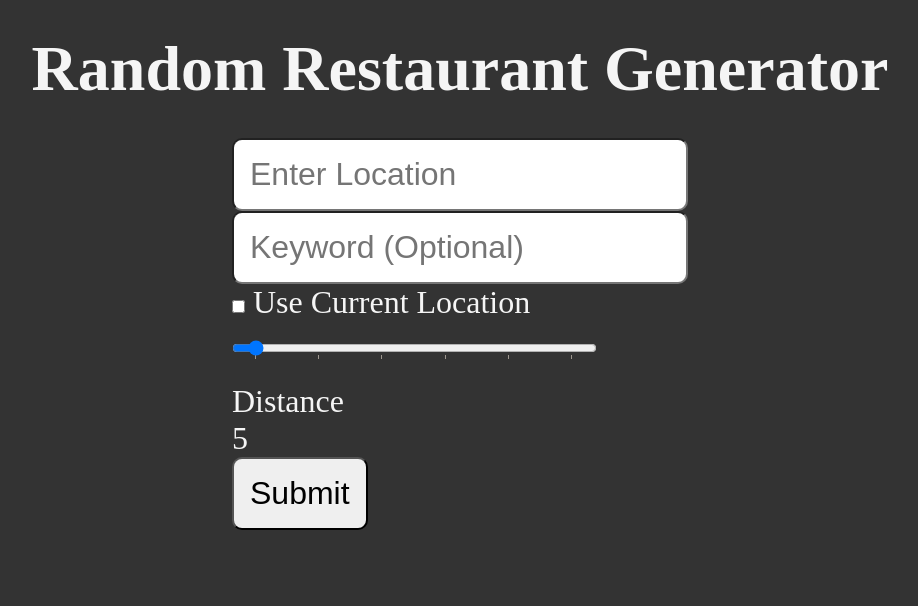
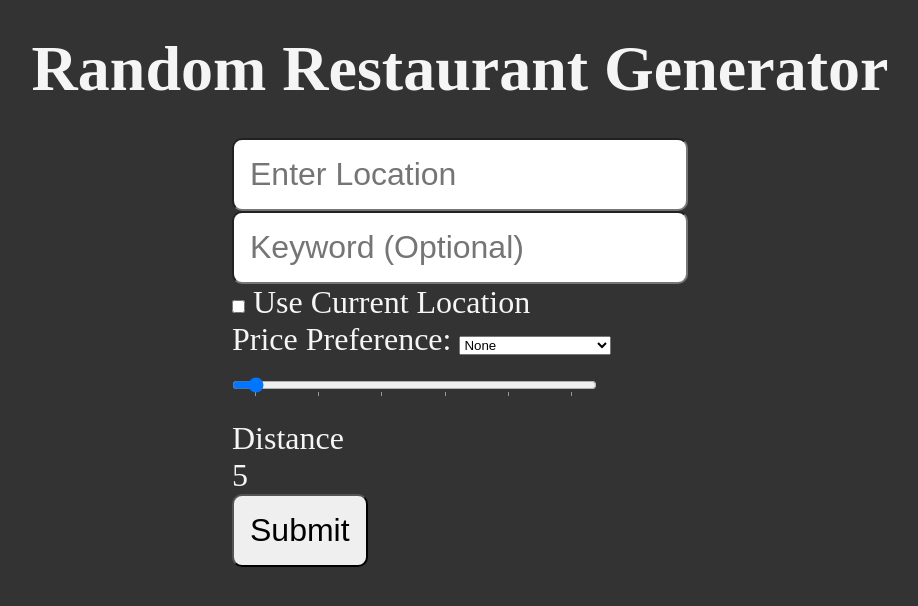
Before and after one commit to samweeber123/python-randomRestaurantGenerator, a Flask app: page / in a window 1280 px wide. Shown: the top 606 px of the page, without its empty margins (180-1098 px from the left). Run offline with Flask 3, Linux system fonts and the light colour scheme.

Commit message:
Added price dropdown

```diff
--- a/server.py
+++ b/server.py
@@ -14,8 +14,13 @@ def get_restaurant():
     location = request.args.get('Location')
     radius_in_miles = int(request.args.get('Radius'))
     radius = miles_to_meters(radius_in_miles)
-    keyword = request.args.get('Keyword')  # Get the keyword from the request
-    restaurants = get_restaurants(location, radius, keyword=keyword)  # Pass the keyword to the get_restaurants function
+    keyword = request.args.get('Keyword')
+    price_preference = request.args.get('Price')  # Get the price preference from the request
+    if price_preference:
+        price_preference = int(price_preference)
+    else:
+        price_preference = None
+    restaurants = get_restaurants(location, radius, keyword=keyword, price=price_preference)  # Pass the price preference to the get_restaurants function
     random_restaurant_name, rating, restaurant_location = pick_random_restaurant(restaurants)
     return render_template(
         "restaurants.html",
--- a/templates/index.html
+++ b/templates/index.html
@@ -20,6 +20,16 @@
         <div>
             <input type="checkbox" id="useCurrentLocation" onchange="toggleTextBox()">
             <label for="useCurrentLocation">Use Current Location</label>
+        </div>
+        <div>
+            <label for="price">Price Preference:</label>
+            <select name="Price" id="price">
+                <option value="">None</option>
+                <option value="1">Inexpensive: $0 - $10</option>
+                <option value="2">Moderate: $11 - $30</option>
+                <option value="3">Expensive: $31 - 60</option>
+                <option value="4">Very Expensive: $61+</option>
+            </select>
         </div>
         <div class="slider long-slider">
             <input type="range" min="5" max="30" value="0" name="Radius" id="radius" step="5" list="distance"
```
Also changed, not shown: restaurant.py (+12 -2 lines), templates/restaurants.html (+10 -0 lines).
